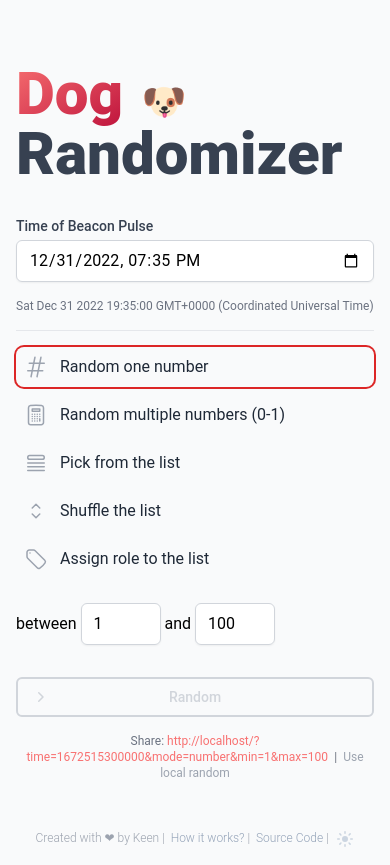
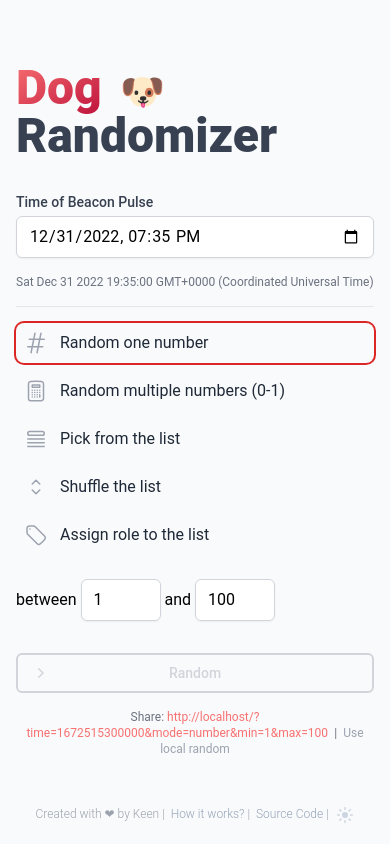
Before and after one commit to keenthekeen/dog-randomizer, a Vue app: page / in a window 390 px wide. After the commit the page ends 844 px from the top, so only its background shows below. Built offline with nearby package versions, Linux system fonts and the light colour scheme.

Commit message:
fix: long text overflow viewport

```diff
--- a/src/App.vue
+++ b/src/App.vue
@@ -16,7 +16,7 @@ const toggleDarkMode = () => {
     <div class="max-w-6xl mx-auto px-4 sm:px-6 lg:px-8 mt-8 sm:mt-0">
       <div class="flex justify-center pt-8">
         <a href="/">
-          <h1 class="text-6xl font-extrabold md:px-4 lg:px-12">
+          <h1 class="text-5xl sm:text-6xl font-extrabold md:px-4 lg:px-12">
             <span class="text-transparent bg-clip-text bg-gradient-to-br from-red-400 to-rose-700">Dog</span>
             <span class="text-4xl">&ensp;🐶&ensp;</span>
             <span class="text-gray-700 dark:text-gray-200">Randomizer</span>
--- a/src/components/Home.vue
+++ b/src/components/Home.vue
@@ -394,7 +394,12 @@ li::marker {
       </div>
     </div>
     <p v-if="shareUrl && !useLocalRandom" class="text-center text-xs mt-4 text-gray-500 dark:text-gray-400">
-      Share: <a :href="shareUrl" class="text-red-400 dark:text-red-600">{{ shareUrl }}</a>
+      <span v-if="shareUrl.length < 100">
+        Share: <a :href="shareUrl" class="text-red-400 dark:text-red-600 text-ellipsis">{{ shareUrl }}</a>
+      </span>
+      <span v-else>
+        <a :href="shareUrl" class="text-red-400 dark:text-red-600 text-ellipsis">Sharable link</a>
+      </span>
       <span v-if="!isVisitingSharedUrl">&ensp;|&ensp;<a @click="useLocalRandom = true" class="cursor-pointer text-gray-400 dark:text-gray-500">Use local random</a></span>
     </p>
   </form>
```
